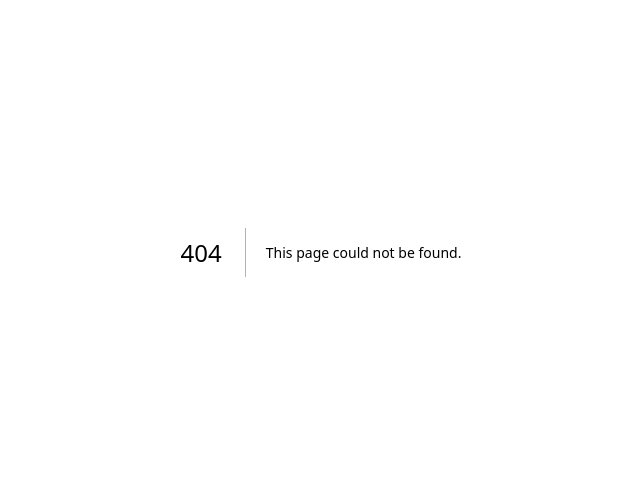
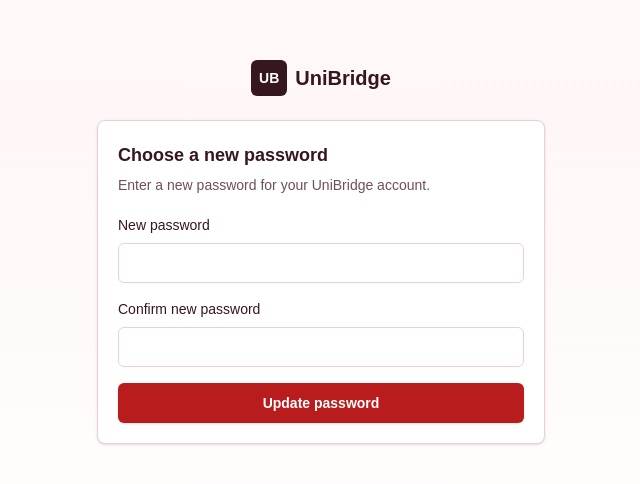
Before and after one commit to vimarshkhattar/UniBridge, a Next.js app: page /reset-password in a window 1280 px wide. Before the commit this address had no page. Shown: the part 148-632 px from the top of the page, without its empty margins (319-959 px from the left). Built offline with nearby package versions, Linux system fonts and the light colour scheme.

Commit message:
Fix deployed auth reset flow

```diff
--- a/app/auth/actions.ts
+++ b/app/auth/actions.ts
@@ -16,7 +16,7 @@
     password,
     options: {
       data: { full_name: fullName },
-      emailRedirectTo: `${process.env.NEXT_PUBLIC_APP_URL ?? "http://localhost:3000"}/dashboard`
+      emailRedirectTo: `${process.env.NEXT_PUBLIC_APP_URL ?? "http://localhost:3000"}/auth/callback?next=/dashboard`
     }
   });
 
@@ -48,8 +48,34 @@
   const supabase = await createSupabaseServerClient();
   if (supabase) {
     await supabase.auth.resetPasswordForEmail(email, {
-      redirectTo: `${process.env.NEXT_PUBLIC_APP_URL ?? "http://localhost:3000"}/settings`
+      redirectTo: `${process.env.NEXT_PUBLIC_APP_URL ?? "http://localhost:3000"}/auth/callback?next=/reset-password`
     });
   }
   redirect("/sign-in?message=Check your email for a password reset link.");
 }
+
+export async function updatePasswordAction(formData: FormData) {
+  const password = String(formData.get("password") ?? "");
+  const confirmPassword = String(formData.get("confirmPassword") ?? "");
+  const supabase = await createSupabaseServerClient();
+
+  if (password.length < 8) {
+    redirect("/reset-password?error=Password must be at least 8 characters.");
+  }
+
+  if (password !== confirmPassword) {
+    redirect("/reset-password?error=Passwords do not match.");
+  }
+
+  if (!supabase) {
+    redirect("/reset-password?error=Authentication is not configured.");
+  }
+
+  const { error } = await supabase.auth.updateUser({ password });
+
+  if (error) {
+    redirect(`/reset-password?error=${encodeURIComponent(error.message)}`);
+  }
+
+  redirect("/sign-in?message=Password updated. Please sign in with your new password.");
+}
--- /dev/null
+++ b/app/auth/callback/route.ts
@@ -0,0 +1,33 @@
+import { NextResponse } from "next/server";
+import { createSupabaseServerClient } from "@/lib/supabase/server";
+
+export async function GET(request: Request) {
+  const requestUrl = new URL(request.url);
+  const code = requestUrl.searchParams.get("code");
+  const next = requestUrl.searchParams.get("next") ?? "/dashboard";
+  const redirectTo = new URL(next, requestUrl.origin);
+
+  if (!code) {
+    redirectTo.pathname = "/sign-in";
+    redirectTo.searchParams.set("error", "Authentication link is missing a code.");
+    return NextResponse.redirect(redirectTo);
+  }
+
+  const supabase = await createSupabaseServerClient();
+
+  if (!supabase) {
+    redirectTo.pathname = "/sign-in";
+    redirectTo.searchParams.set("error", "Authentication is not configured.");
+    return NextResponse.redirect(redirectTo);
+  }
+
+  const { error } = await supabase.auth.exchangeCodeForSession(code);
+
+  if (error) {
+    redirectTo.pathname = "/sign-in";
+    redirectTo.searchParams.set("error", error.message);
+    return NextResponse.redirect(redirectTo);
+  }
+
+  return NextResponse.redirect(redirectTo);
+}
--- /dev/null
+++ b/app/reset-password/page.tsx
@@ -0,0 +1,41 @@
+import { updatePasswordAction } from "@/app/auth/actions";
+import { Logo } from "@/components/logo";
+import { Button } from "@/components/ui/button";
+import { Card, CardContent, CardHeader, CardTitle } from "@/components/ui/card";
+import { Input } from "@/components/ui/input";
+
+export default async function ResetPasswordPage({
+  searchParams
+}: {
+  searchParams: Promise<{ error?: string }>;
+}) {
+  const params = await searchParams;
+
+  return (
+    <main className="grid min-h-screen place-items-center px-4 py-10">
+      <div className="w-full max-w-md">
+        <div className="mb-6 flex justify-center"><Logo /></div>
+        <Card>
+          <CardHeader>
+            <CardTitle>Choose a new password</CardTitle>
+            <p className="text-sm text-muted-foreground">Enter a new password for your UniBridge account.</p>
+          </CardHeader>
+          <CardContent>
+            <form action={updatePasswordAction} className="grid gap-4">
+              <label className="grid gap-2 text-sm font-medium text-navy">
+                New password
+                <Input name="password" type="password" autoComplete="new-password" required minLength={8} />
+              </label>
+              <label className="grid gap-2 text-sm font-medium text-navy">
+                Confirm new password
+                <Input name="confirmPassword" type="password" autoComplete="new-password" required minLength={8} />
+              </label>
+              {params.error && <p className="rounded-md border border-red-200 bg-red-50 p-3 text-sm text-red-700">{params.error}</p>}
+              <Button type="submit">Update password</Button>
+            </form>
+          </CardContent>
+        </Card>
+      </div>
+    </main>
+  );
+}
```
